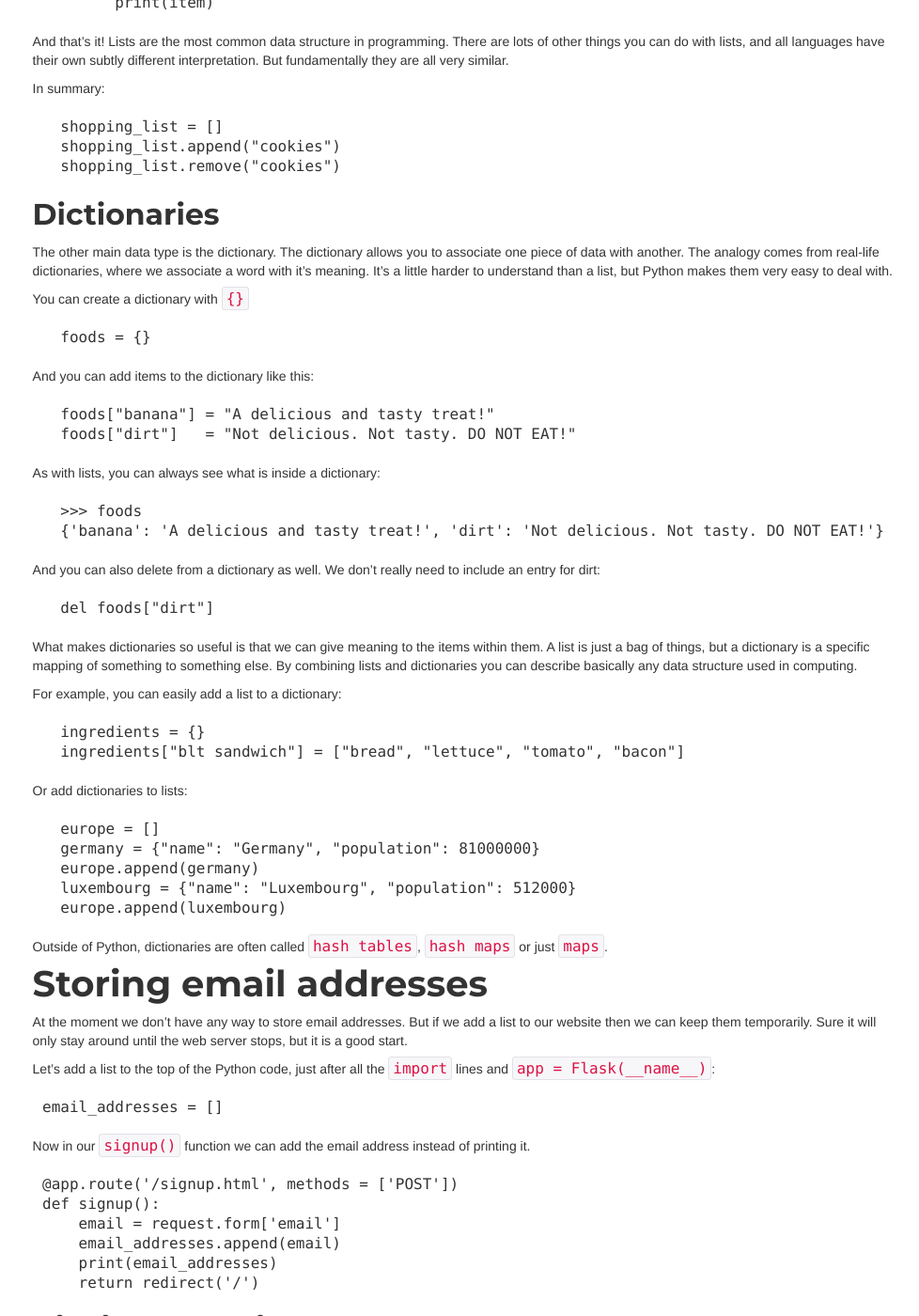
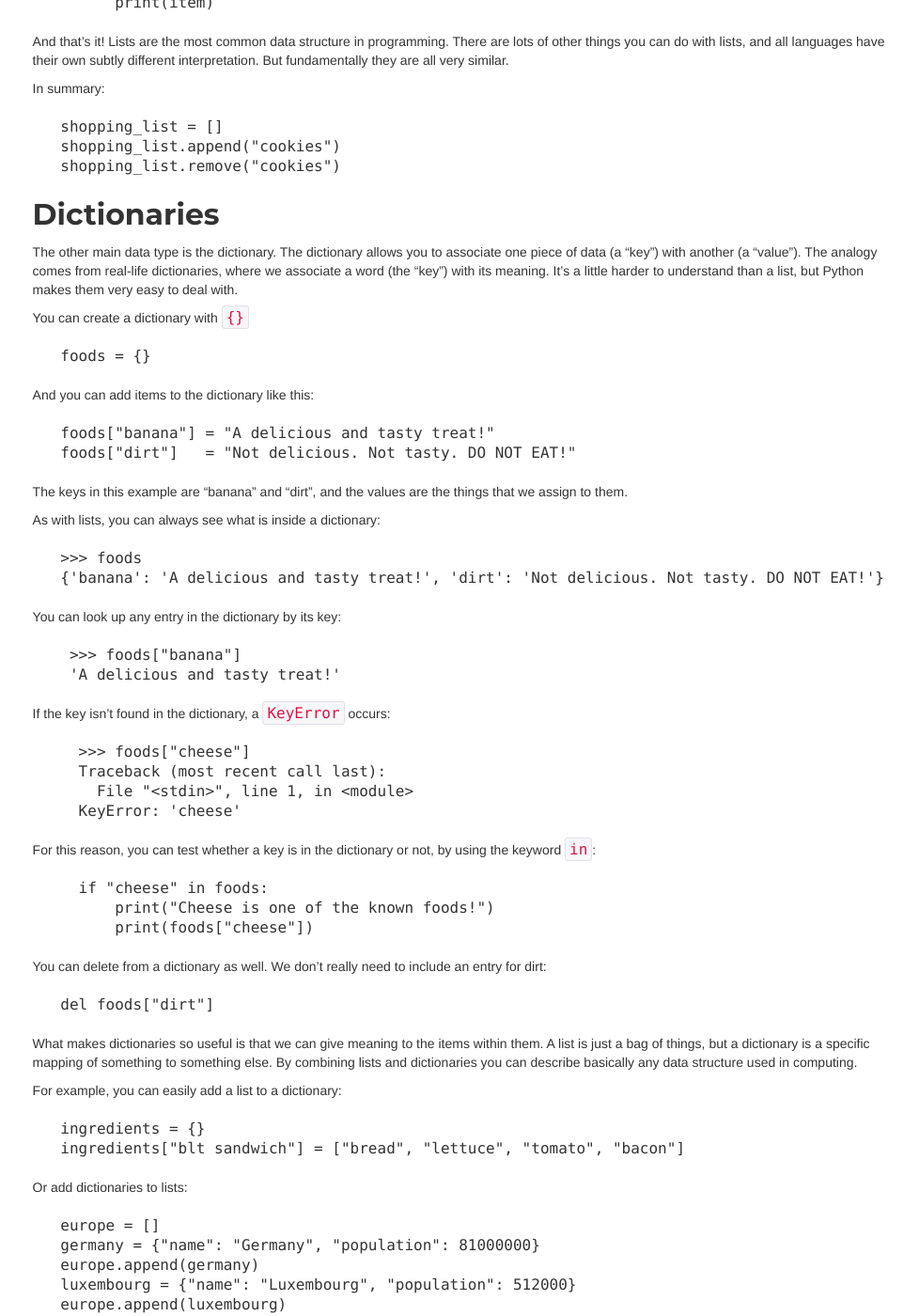
Before and after one commit to OpenTechSchool/python-flask, a Jekyll site: the page built from core/data.md, in a window 1280 px wide and 1400 px high, scrolled down 1039 px. Shown: the whole window at 94% size, without its empty margins (302-1280 px from the left). Built offline with Jekyll 4.4.1, drawn with Linux system fonts in a browser that asks for light colours.

Commit message:
Add a few more notes about Dictionaries and their usage
I don't know if this is too much to introduce at once, but I think these are a few useful things to know before writing code with dictionaries.

```diff
--- a/core/data.md
+++ b/core/data.md
@@ -38,7 +38,7 @@ Now we can add items to ``shopping_list``. Try typing the following commands int
 	  shopping_list.append("cheese")
 	  shopping_list.append("bread")
 
-What is in the shopping list? What happens when you append numbers or        booleans to the list?
+What is in the shopping list? What happens when you append numbers or booleans to the list?
 
 To remove an item from the list we use ``remove()``:
 
@@ -59,7 +59,7 @@ In summary:
 
 ## Dictionaries
 
-The other main data type is the dictionary. The dictionary allows you to associate one piece of data with another. The analogy comes from real-life dictionaries, where we associate a word with it's meaning. It's a little harder to understand than a list, but Python makes them very easy to deal with.
+The other main data type is the dictionary. The dictionary allows you to associate one piece of data (a "key") with another (a "value"). The analogy comes from real-life dictionaries, where we associate a word (the "key") with its meaning. It's a little harder to understand than a list, but Python makes them very easy to deal with.
 
 You can create a dictionary with ``{}``
 
@@ -70,12 +70,32 @@ And you can add items to the dictionary like this:
 	  foods["banana"] = "A delicious and tasty treat!"
 	  foods["dirt"]   = "Not delicious. Not tasty. DO NOT EAT!"
 
+The keys in this example are "banana" and "dirt", and the values are the things that we assign to them.
+
 As with lists, you can always see what is inside a dictionary:
 
 	  >>> foods
 	  {'banana': 'A delicious and tasty treat!', 'dirt': 'Not delicious. Not tasty. DO NOT EAT!'}
 
-And you can also delete from a dictionary as well. We don't really need to include an entry for dirt:
+You can look up any entry in the dictionary by its key:
+
+       >>> foods["banana"]
+       'A delicious and tasty treat!'
+
+If the key isn't found in the dictionary, a `KeyError` occurs:
+
+        >>> foods["cheese"]
+        Traceback (most recent call last):
+          File "<stdin>", line 1, in <module>
+        KeyError: 'cheese'
+
+For this reason, you can test whether a key is in the dictionary or not, by using the keyword `in`:
+
+        if "cheese" in foods:
+            print("Cheese is one of the known foods!")
+            print(foods["cheese"])
+
+You can delete from a dictionary as well. We don't really need to include an entry for dirt:
 
 	  del foods["dirt"]
 
```
Also changed, not shown: core/form-submission.md (+3 -1 lines).
